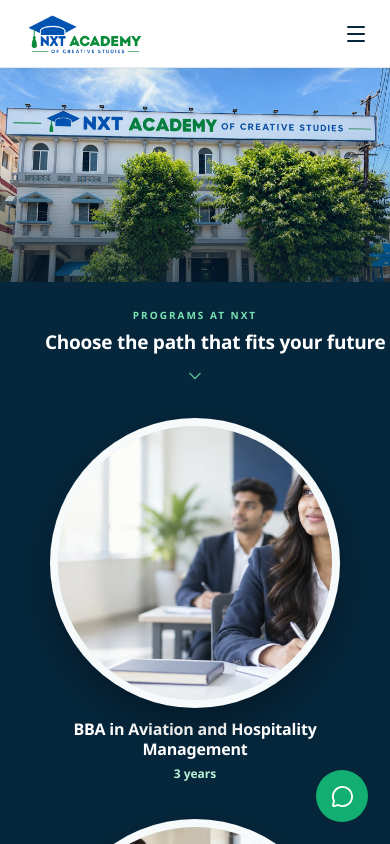
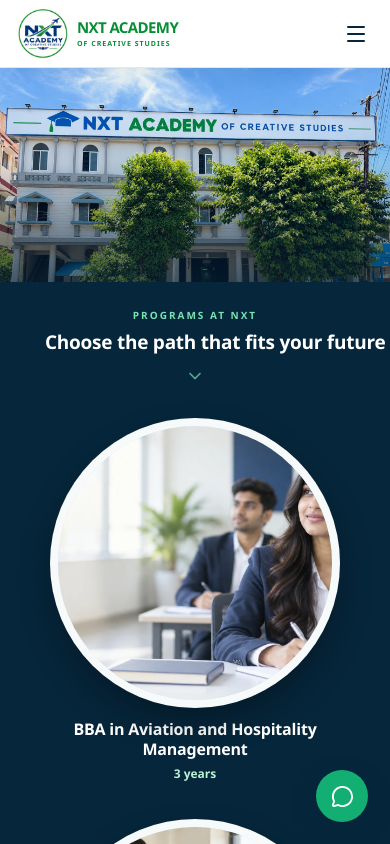
Before and after one commit to Titusdias/Nxt-academy2, a Next.js app: page / in a window 390 px wide. Shown: the top 844 px of the page. Built offline with nearby package versions, Linux system fonts and the light colour scheme.

Commit message:
Add new NXT Academy logo and header wordmark

```diff
--- a/app/components/AcademyUI.tsx
+++ b/app/components/AcademyUI.tsx
@@ -1,6 +1,6 @@
 'use client';
 import Image from 'next/image';
 import { ArrowUpRight } from 'lucide-react';
-export function Brand(){return <a className="brand" href="#home" aria-label="NXT Academy home"><Image src="/nxt-academy-logo-transparent.png" fill unoptimized sizes="200px" alt="NXT Academy of Creative Studies" priority/></a>}
+export function Brand(){return <a className="brand" href="#home" aria-label="NXT Academy of Creative Studies home"><span className="brand-mark"><Image src="/nxt-academy-new-logo.jpeg" fill unoptimized sizes="72px" alt="NXT Academy logo" priority/></span><span className="brand-name"><strong>NXT ACADEMY</strong><small>OF CREATIVE STUDIES</small></span></a>}
 export function Button({children,href='#contact',secondary=false}:{children:React.ReactNode;href?:string;secondary?:boolean}){return <a href={href} className={`button ${secondary?'secondary':''}`}>{children}<ArrowUpRight size={18}/></a>}
 export function Label({children}:{children:React.ReactNode}){return <div className="section-label"><span/>{children}</div>}
--- a/app/redesign.css
+++ b/app/redesign.css
@@ -136,3 +136,37 @@
   .compact-course-card{height:112px;grid-template-columns:30% 1fr 34px;gap:10px;padding:5px 10px 5px 5px;border-radius:13px}
   .compact-course-copy strong{font-size:15px;line-height:1.25}
 }
+
+/* New circular brand and academy name in the white navigation bar. */
+.site-header .brand{width:auto!important;height:62px!important;display:flex!important;align-items:center;gap:12px;overflow:visible!important}
+.brand-mark{position:relative;display:block;width:62px;height:62px;flex:none;overflow:hidden;border-radius:50%;background:#fff}
+.site-header .brand-mark img{width:100%!important;height:100%!important;object-fit:contain!important;object-position:center!important;transform:none!important}
+.brand-name{display:flex;align-items:baseline;gap:7px;color:#078d34;white-space:nowrap;line-height:1}
+.brand-name strong{font-size:clamp(18px,1.6vw,26px);font-weight:900;letter-spacing:-.6px}
+.brand-name small{font-size:clamp(9px,.72vw,12px);font-weight:800;letter-spacing:1px}
+.site-footer .brand{width:78px;height:78px;overflow:visible;background:transparent}
+.site-footer .brand-mark{width:78px;height:78px}
+.site-footer .brand-mark img{object-fit:contain!important;transform:none!important}
+.site-footer .brand-name{display:none}
+
+@media(max-width:1180px){
+  .site-header .brand{gap:8px}
+  .brand-mark{width:54px;height:54px}
+  .brand-name{display:block;line-height:1.05}
+  .brand-name strong,.brand-name small{display:block}
+  .brand-name strong{font-size:17px}
+  .brand-name small{margin-top:4px;font-size:8px;letter-spacing:1.2px}
+}
+
+@media(max-width:700px){
+  .site-header .brand{height:54px!important;gap:7px}
+  .brand-mark{width:54px;height:54px}
+  .brand-name strong{font-size:15px}
+  .brand-name small{font-size:7px;letter-spacing:1px}
+}
+
+@media(max-width:370px){
+  .brand-mark{width:48px;height:48px}
+  .brand-name strong{font-size:13px}
+  .brand-name small{font-size:6.5px}
+}
```
Also changed, not shown: public/nxt-academy-new-logo.jpeg (added).
